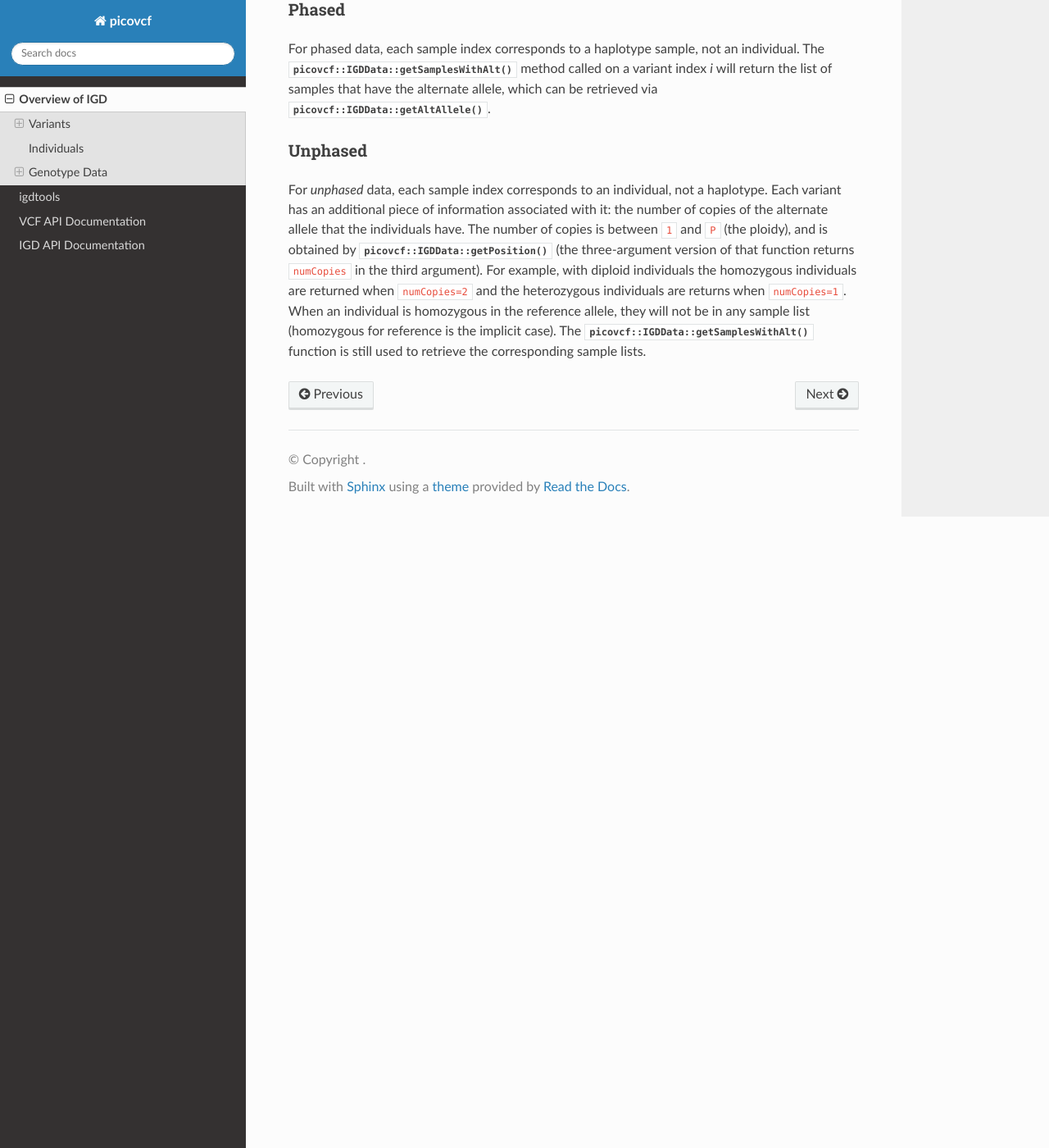
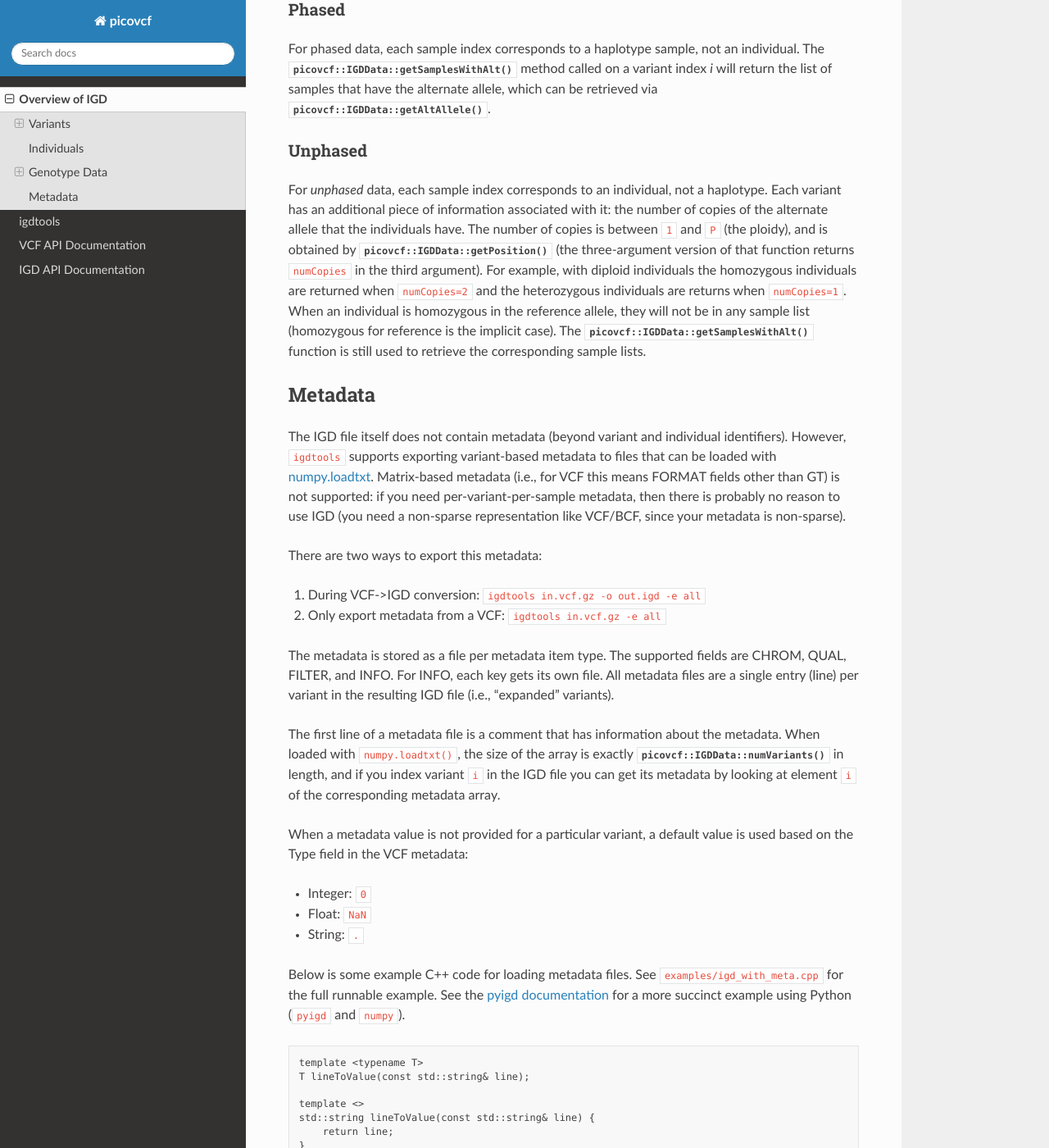
Before and after one commit to aprilweilab/picovcf, a Sphinx documentation site: the page built from doc/igd_overview.rst, in a window 1280 px wide and 1400 px high, scrolled down 1209 px. Shown: the whole window at 82% size. Built offline with Sphinx 7.4.7 and the Read the Docs theme 3.1.0, drawn with Linux system fonts in a browser that asks for light colours; the version number could not be read and is left out; some of the changed text lies outside the part shown.

```diff
--- a/CMakeLists.txt
+++ b/CMakeLists.txt
@@ -75,8 +75,12 @@ if(${BUILD_EXAMPLES})
     add_executable(gzcat examples/gzcat.cpp)
     target_link_libraries(gzcat ${LIBRARIES_TO_LINK})
   endif()
+  # igdroh example
   add_executable(igdroh examples/igdroh.cpp)
   target_link_libraries(igdroh ${LIBRARIES_TO_LINK})
+  # igd_with_meta example
+  add_executable(igd_with_meta examples/igd_with_meta.cpp)
+  target_link_libraries(igd_with_meta ${LIBRARIES_TO_LINK})
 endif()
 
 if(${BUILD_IGDTOOLS})
--- a/doc/igd_overview.rst
+++ b/doc/igd_overview.rst
@@ -57,3 +57,70 @@ version of that function returns ``numCopies`` in the third argument). For examp
 individuals are returned when ``numCopies=2`` and the heterozygous individuals are returns when ``numCopies=1``. When an
 individual is homozygous in the reference allele, they will not be in any sample list (homozygous for reference is the implicit
 case).  The :cpp:func:`picovcf::IGDData::getSamplesWithAlt` function is still used to retrieve the corresponding sample lists.
+
+Metadata
+--------
+
+The IGD file itself does not contain metadata (beyond variant and individual identifiers). However, ``igdtools`` supports
+exporting variant-based metadata to files that can be loaded with `numpy.loadtxt <https://numpy.org/doc/2.2/reference/generated/numpy.loadtxt.html>`_.
+Matrix-based metadata (i.e., for VCF this means FORMAT fields other than GT) is not supported: if you need per-variant-per-sample metadata, then there
+is probably no reason to use IGD (you need a non-sparse representation like VCF/BCF, since your metadata is non-sparse).
+
+There are two ways to export this metadata:
+
+1. During VCF->IGD conversion: ``igdtools in.vcf.gz -o out.igd -e all``
+
+2. Only export metadata from a VCF: ``igdtools in.vcf.gz -e all``
+
+The metadata is stored as a file per metadata item type. The supported fields are CHROM, QUAL, FILTER, and INFO. For INFO, each
+key gets its own file.  All metadata files are a single entry (line) per variant in the resulting IGD file (i.e., "expanded" variants).
+
+The first line of a metadata file is a comment that has information about the metadata. When loaded with ``numpy.loadtxt()``, the size of
+the array is exactly :cpp:func:`picovcf::IGDData::numVariants` in length, and if you index variant ``i`` in the IGD file you can get its metadata by
+looking at element ``i`` of the corresponding metadata array.
+
+When a metadata value is not provided for a particular variant, a default value is used based on the Type field in the VCF metadata:
+
+* Integer: ``0``
+* Float: ``NaN``
+* String: ``.``
+
+Below is some example C++ code for loading metadata files. See ``examples/igd_with_meta.cpp`` for the full runnable example.
+See the `pyigd documentation <https://pyigd.readthedocs.io/en/latest>`_ for a more succinct example using Python (``pyigd`` and ``numpy``).
+
+::
+
+  template <typename T>
+  T lineToValue(const std::string& line);
+
+  template <>
+  std::string lineToValue(const std::string& line) {
+      return line;
+  }
+
+  template <>
+  uint64_t lineToValue(const std::string& line) {
+      char* endPtr = nullptr;
+      auto result = static_cast<uint64_t>(std::strtoull(line.c_str(), &endPtr, 10));
+      if (endPtr == line.c_str()) {
+          throw std::runtime_error("Could not parse integer");
+      }
+      return result;
+
+  }
+
+  // Function that turns a metadata file into a vector of length numVariants()
+  template <typename T>
+  std::vector<T> readMeta(const std::string& filename) {
+      std::vector<T> result;
+      std::ifstream metaTextFile(filename);
+      std::string line;
+      while (std::getline(metaTextFile, line)) {
+          // Skip comments
+          if (!line.empty() && line[0] == '#') {
+              continue;
+          }
+          result.emplace_back(lineToValue<T>(line));
+      }
+      return std::move(result);
+  }
```
Also changed, not shown: 2 other files.
